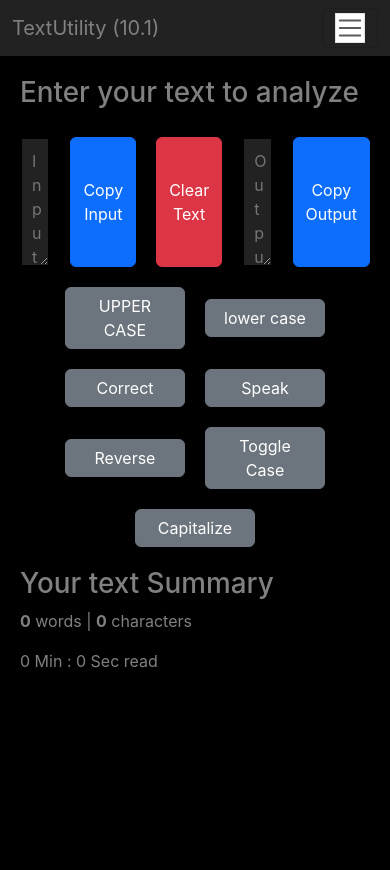
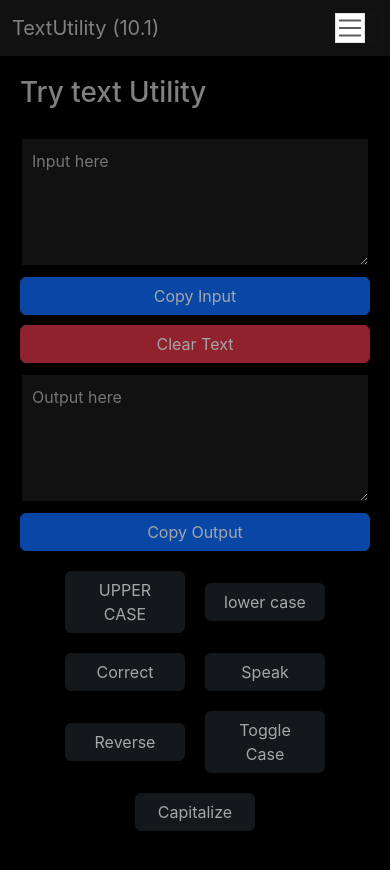
Before and after one commit to broIsCoder/Text-Utility, a React (Create React App) app: page / in a window 390 px wide. Shown: the top 870 px of the page. Built offline with nearby package versions, Linux system fonts and the light colour scheme.

Commit message:
clean v2

```diff
--- a/public/index.html
+++ b/public/index.html
@@ -7,11 +7,11 @@
     <meta name="theme-color" content="#000000" />
     <meta
       name="description"
-      content="Text Utility is utility app to manipulate text as per your needs"
+      content="Text Utility is word counter and a character utility app to manipulate text as per your needs . you can modify the text . You can remove extra spaces , count words , capitalize sentences , "
     />
     <link rel="icon" href="favicon.ico">
     <link href="https://cdn.jsdelivr.net/npm/bootstrap@5.3.2/dist/css/bootstrap.min.css" rel="stylesheet" integrity="sha384-T3c6CoIi6uLrA9TneNEoa7RxnatzjcDSCmG1MXxSR1GAsXEV/Dwwykc2MPK8M2HN" crossorigin="anonymous">
-    <title>Text Utility - Home </title>
+    <title>Text Utility - Word Counter | Character Counter | LowerCase To UpperCase | UpperCase to LowerCase | Speak text | Reverse text</title>
 
     <style>
       body{
--- a/src/App.js
+++ b/src/App.js
@@ -15,11 +15,11 @@ import Alert from './component/Alert';
 function App() {
   const [darkMode, setDarkMode] = useState(true);
   const [theme, setTheme] = useState({
-    backgroundColor: "#222222",
+    backgroundColor: "#111111",
     color: "grey"
   });
   const [theme2, setTheme2] = useState({
-    backgroundColor: "black",
+    background: "black",
     color: "grey"
   });
 
@@ -78,27 +78,25 @@ function App() {
   function toggleTheme() {
     if (!darkMode) {
       setTheme({
-        backgroundColor: "#222222",
+        backgroundColor: "#111111",
         color: "grey"
       });
       setTheme2({
-        backgroundColor: "black",
+        background:"black",
         color: "grey"
       });
-      document.title = "Text Utility - Dark Mode"
       setDarkMode(true);
       renderAlert("success", "Dark Mode have been enabled")
     }
     else {
       setTheme({
-        backgroundColor: " #c0c0c0",
+        background: " #c0c0c0",
         color: "black"
       });
       setTheme2({
-        backgroundColor: "white",
+        background: "linear-gradient(#f1d1d1 ,#88e3f1)",
         color: "black"
       });
-      document.title = "Text Utility - Lightllllllllllll Mode"
       setDarkMode(false);
       renderAlert("success", "Light Mode have been enabled")
     }
@@ -126,7 +124,7 @@ function App() {
           <>
             <NavBar title="TextUtility" version={10.1} theme={theme} toggleTheme={toggleTheme} themeAlt={themeAlt} toggleThemeAlt={toggleThemeAlt} />
             <Alert alert={alert} />
-            <Main renderAlert={renderAlert} heading="Enter your text to analyze" theme={theme} theme2={theme2} alert={renderAlert} />
+            <Main renderAlert={renderAlert} heading="Try text Utility " theme={theme} theme2={theme2} alert={renderAlert} />
           </>
         }></Route>
         <Route exact path='/about' element={
--- a/src/component/Main.jsx
+++ b/src/component/Main.jsx
@@ -125,46 +125,42 @@ export const Main = (props) => {
     }, 1000);
   }
 
+  const millisecondsPerWord = 250;
+  const words = textInput.split(/\s+/).filter(word => word.length > 0).length;
+  const totalMilliseconds = millisecondsPerWord * words;
+
+  const milliSeconds = Math.floor((totalMilliseconds % 1000));  // max 1000
+  const seconds = Math.floor((totalMilliseconds / (1000))%60);    // max 60
+  const minutes = Math.floor(totalMilliseconds /(1000 * 60 )) % 60;   // max 60
+  const hours = Math.floor(totalMilliseconds / (1000 * 60 * 60));    // max infinite
+
   return (
     <div className='box' style={props.theme2}>
-      <h1>{props.heading}</h1>
+      {textInput.length === 0 ?  <h1>{props.heading}</h1> : <div className='text-center p-1' style={props.theme}>
+        {/*will filter out " " since it is false  */}
+        <p className='p-0 m-0'><b>{textInput.split(/\s+/).filter((e)=>e!==" ").length}</b> words | <b>{textInput.length}</b> characters</p>
+           <p className='p-0 m-0'>
+      {hours > 0 && <span>{hours} Hr : </span>}
+      {minutes > 0 && <span>{minutes} Min : </span>}
+      {seconds > 0 && <span>{seconds} Sec : </span>}
+      {milliSeconds} MiliSec Read
+    </p>   </div>}
       <div className='div'>
         <textarea id="input" className='textArea' rows={10} aria-label="With textarea" value={textInput} placeholder='Input here' onChange={renderInput} style={props.theme}></textarea>
-        <button className="copyBtn copyInput btn btn-primary" onClick={copyInput}>{copyIn}</button>
-        <button className="btn btn-danger copyBtn clearText" onClick={() => { clearText() }}>Clear Text</button>
+        <button disabled={textInput.length == 0} className="copyBtn copyInput btn btn-primary" onClick={copyInput}>{copyIn}</button>
+        <button disabled={textInput.length == 0} className="btn btn-danger copyBtn clearText" onClick={() => { clearText() }}>Clear Text</button>
         <textarea id="output" className='textArea' rows={10} aria-label="With textarea" value={textOutput} placeholder='Output here' readOnly  style={props.theme}></textarea>
-        <button className="copyBtn copyOutput btn btn-primary" onClick={copyOutput}>{copyOut}</button>
+        <button disabled={textOutput.length == 0} className="copyBtn copyOutput btn btn-primary" onClick={copyOutput}>{copyOut}</button>
       </div>
 
       <div className="btnContainer">
-        <button className="btn btn-secondary featureBtn" onClick={() => { upperCase() }}>
-          UPPER CASE
-        </button>
-        <button className="btn btn-secondary featureBtn" onClick={() => { lowerCase() }}>
-          lower case
-        </button>
-        <button className="btn btn-secondary featureBtn" onClick={() => { correct() }}>
-         Correct
-        </button>
-        <button className="btn btn-secondary featureBtn" onClick={() => { speak() }}>
-          Speak
-        </button>
-        <button className="btn btn-secondary featureBtn" onClick={() => { reverse() }}>
-          Reverse
-        </button>
-        <button className="btn btn-secondary featureBtn" onClick={() => { toggleCase() }}>
-          Toggle Case
-        </button>
-        <button className="btn btn-secondary featureBtn" onClick={() => { capitalize() }}>
-          Capitalize
-        </button>
-      </div>
-
-      <div>
-        <h1>Your text Summary</h1>
-        {/*will filter out " " since it is false  */}
-        <p><b>{textInput.split(/\s+/).filter(Boolean).length}</b> words | <b>{textInput.length}</b> characters</p>
-        <p>{0.008 * textInput.length >= 0 ? 0 : 0.008 * textInput.length} Min : {0.008 * 60 * textInput.length} Sec read</p>
+        <button disabled={textInput.length == 0} className="btn btn-dark featureBtn" onClick={() => { upperCase() }}>UPPER CASE</button>
+        <button disabled={textInput.length == 0} className="btn btn-dark featureBtn" onClick={() => { lowerCase() }}>lower case</button>
+        <button disabled={textInput.length == 0} className="btn btn-dark featureBtn" onClick={() => { correct() }}>Correct</button>
+        <button disabled={textInput.length == 0} className="btn btn-dark featureBtn" onClick={() => { speak() }}>Speak</button>
+        <button disabled={textInput.length == 0} className="btn btn-dark featureBtn" onClick={() => { reverse() }}>Reverse</button>
+        <button disabled={textInput.length == 0} className="btn btn-dark featureBtn" onClick={() => { toggleCase() }}>Toggle Case</button>
+        <button disabled={textInput.length == 0} className="btn btn-dark featureBtn" onClick={() => { capitalize() }}>Capitalize</button>
       </div>
 
     </div>
--- a/src/component/main.css
+++ b/src/component/main.css
@@ -3,19 +3,34 @@
     flex-direction: column;
     gap: 20px;
     padding: 20px;
-    min-height: 100vh;
+    min-height: 90vh;
 }
 .div{
     display: flex;
+    gap: 50px;
     justify-content: space-between;
-    gap: 20px;
     position: relative;
+    /* background-color: blue; */
+
 }
+
 .textArea{
     width: 100%;
     border: 2px solid black;
-    height: 40vh;
+    min-height: 50vh;
+    max-height: 50vh;
     padding: 10px;
+}
+
+.textInfo{
+    position: absolute;
+}
+.info1{
+    top: 0px;
+}
+.info2{
+    bottom:-10px;
+
 }
 .btnContainer{
     display: flex;
@@ -26,7 +41,7 @@
 }
 .copyBtn{
     position: absolute;
-    top: 32vh;
+    bottom: 20px;
     cursor: pointer;
 }
 .copyBtn:hover{
@@ -39,14 +54,20 @@
     right: 20px;
 }
 .clearText{
-    left: 140px;
+    left: 145px;
 }
 .featureBtn{
     width:120px ;
 }
-
+.textArea:hover{
+    background-color: red;
+}
 @media screen and (max-width:700px) {
-    form{
+    .div{
+        flex-direction: column;
+        gap: 10px;
+    }
+    .textAreaContainer{
         flex-direction: column;
         gap: 10px;
     }
@@ -56,6 +77,7 @@
         left: 0;
     }
     .textArea{
-        height: 130px;
+        max-height: 130px;
+        min-height: 130px;
     }
 }
```
